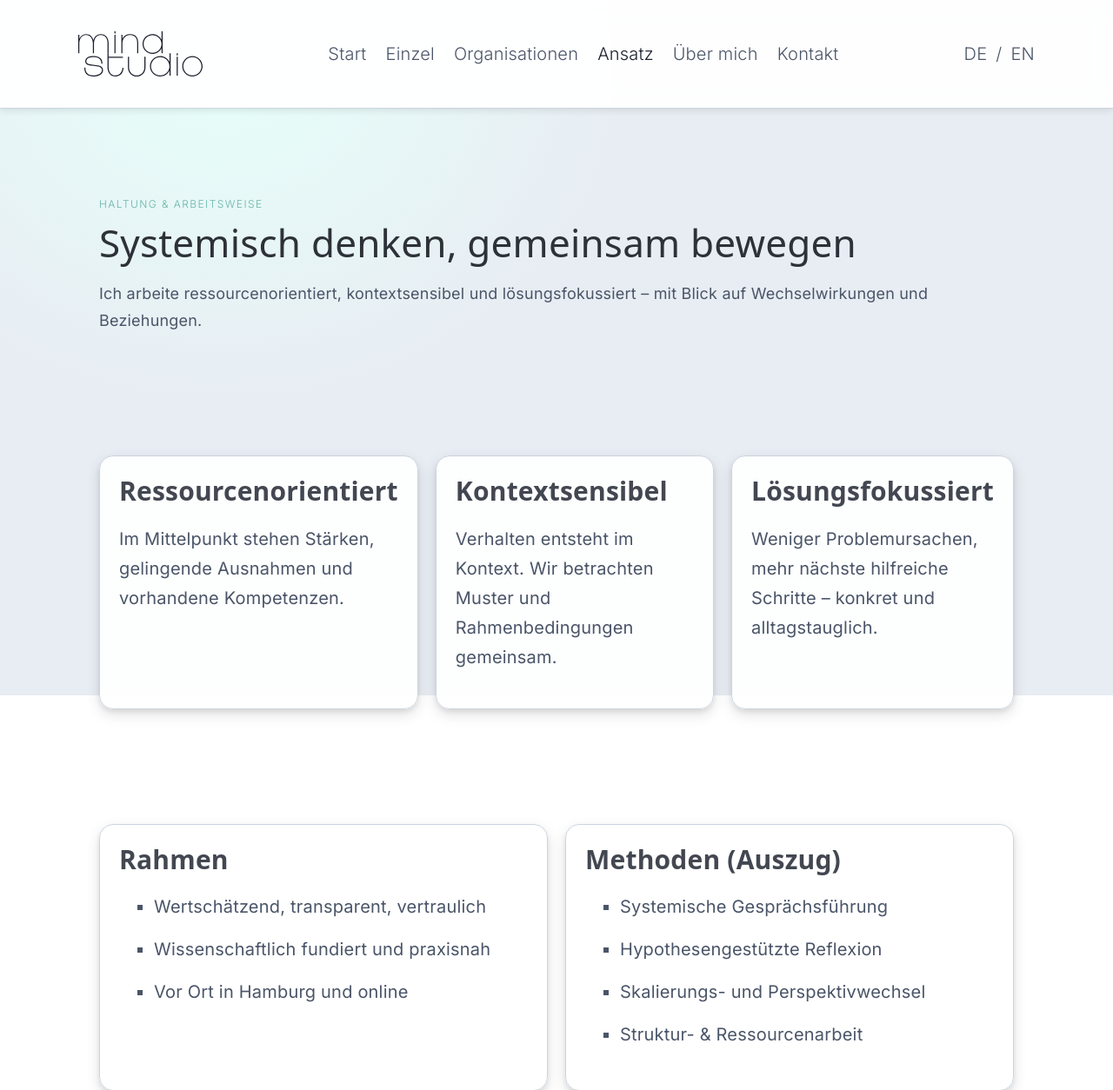
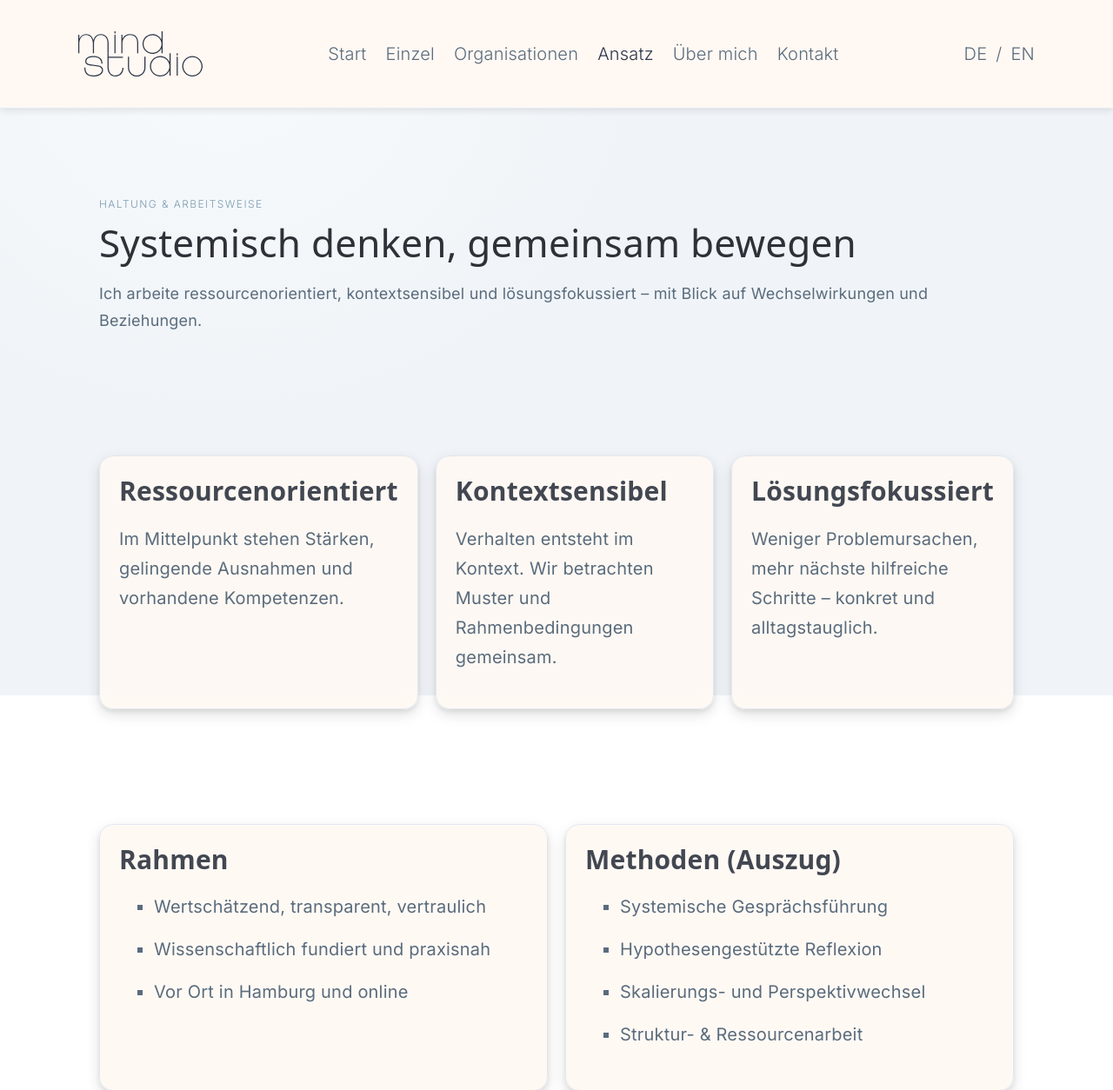
Before and after one commit to VinniWe/mind-studio-website, a PHP site: page /ansatz.html in a window 1280 px wide. Shown: the top 1254 px of the page at 87% size. Run offline with PHP 8.4, Linux system fonts and the light colour scheme; some libraries are stand-ins or nearby versions.

Commit message:
Design: replace white with warm colorful pastel scheme

```diff
--- a/assets/css/styles.css
+++ b/assets/css/styles.css
@@ -3,15 +3,15 @@
 @import url('https://fonts.googleapis.com/css2?family=Inter:wght@200;300;400;500&display=swap');
 
 :root {
-  --color-bg: #E8EDF3; /* deeper blue-gray background */
-  --color-surface: #FFFFFF; /* pure white for cards */
-  --color-text: #1A202C; /* darker slate for readability */
-  --color-muted: #4A5568; /* darker gray for secondary text */
-  --color-accent: #68B5A8; /* deeper sage green */
-  --color-accent-600: #4A8B7F; /* much deeper sage for buttons */
-  --color-border: #CBD5E0; /* more visible border */
-  --color-highlight: #E6FFFA; /* light teal tint */
-  --color-card-bg: rgba(255,255,255,0.9); /* less transparent card background */
+  --color-bg: #F0F4F8; /* warm blue-gray background */
+  --color-surface: #FFF8F3; /* warm cream for cards */
+  --color-text: #2D3748; /* dark slate for readability */
+  --color-muted: #5A6C7D; /* blue-gray for secondary text */
+  --color-accent: #7B9CB0; /* soft blue-gray */
+  --color-accent-600: #5A7A8C; /* deeper blue-gray for buttons */
+  --color-border: #E2E8F0; /* soft border */
+  --color-highlight: #F7FAFC; /* very light blue tint */
+  --color-card-bg: rgba(255,248,243,0.85); /* warm cream card background */
   --max-w: 1100px;
 }
 
@@ -22,7 +22,7 @@ html, body { height: 100%; }
 body {
   margin: 0;
   color: var(--color-text);
-  background: radial-gradient(60% 80% at 20% 10%, var(--color-highlight) 0%, var(--color-bg) 60%), linear-gradient(180deg, var(--color-bg), #D1DAE0);
+  background: radial-gradient(60% 80% at 20% 10%, var(--color-highlight) 0%, var(--color-bg) 60%), linear-gradient(180deg, var(--color-bg), #E8F0F5);
   font-family: 'Inter', 'Helvetica Neue Light', 'Helvetica Light', Helvetica, Arial, ui-sans-serif, system-ui, -apple-system, Segoe UI, Roboto, "Apple Color Emoji", "Segoe UI Emoji";
   font-weight: 300;
   line-height: 1.7;
@@ -41,7 +41,7 @@ header.site-header {
   position: sticky;
   top: 0;
   z-index: 50;
-  background: rgba(255, 255, 255, 0.95);
+  background: rgba(255, 248, 243, 0.95);
   backdrop-filter: blur(12px);
   border-bottom: 1px solid var(--color-border);
   box-shadow: 0 2px 8px rgba(0,0,0,0.1);
@@ -72,7 +72,7 @@ header.site-header {
   width: 40px; height: 40px;
   border-radius: 10px;
   border: 1px solid var(--color-border);
-  background: rgba(255,255,255,0.9);
+  background: rgba(255,248,243,0.9);
   color: var(--color-text);
 }
 .mobile-menu {
@@ -80,7 +80,7 @@ header.site-header {
   position: fixed; inset: 64px 16px auto 16px;
   border: 1px solid var(--color-border);
   border-radius: 16px;
-  background: rgba(255,255,255,0.98);
+  background: rgba(255,248,243,0.98);
   backdrop-filter: blur(10px);
   padding: 16px;
   box-shadow: 0 12px 32px rgba(0,0,0,0.15);
@@ -169,7 +169,7 @@ footer.site-footer {
 /* Forms */
 form .field { display: grid; gap: 6px; }
 input, textarea {
-  background: rgba(255,255,255,0.9);
+  background: rgba(255,248,243,0.9);
   border: 1px solid var(--color-border);
   color: var(--color-text);
   padding: 12px 14px;
```
Also changed, not shown: assets/img/logo.svg.
